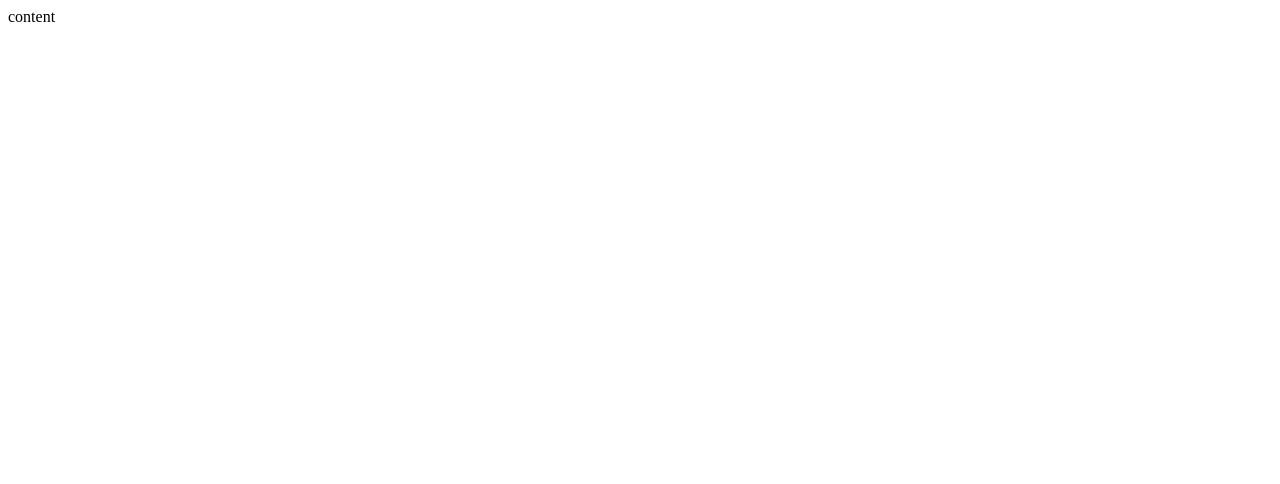
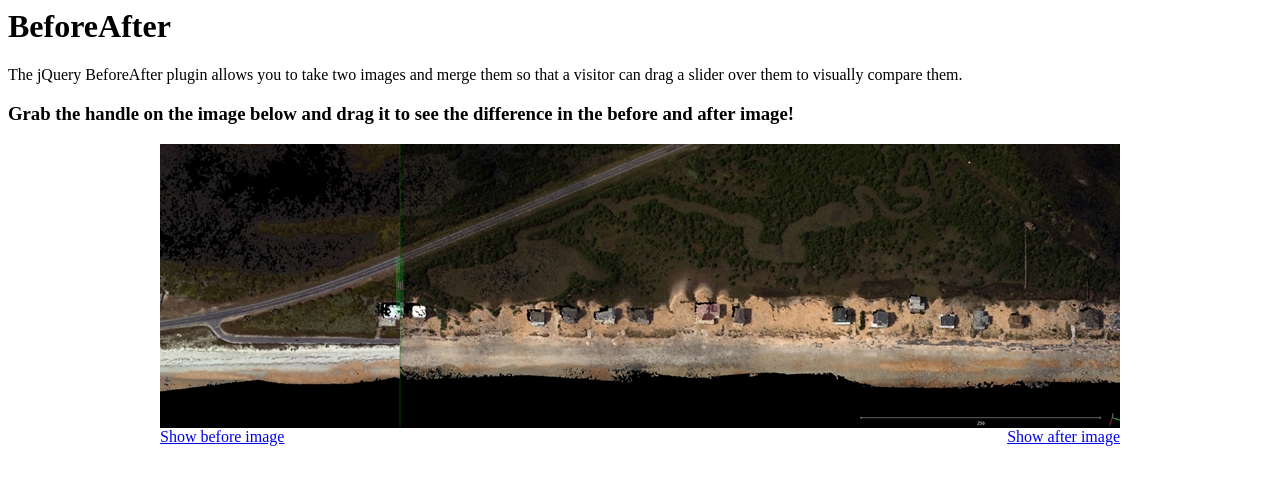
Before and after one commit to rsignell-usgs/before_after, a plain HTML site: page Matanzas_West.html in a window 1280 px wide. Drawn offline with nearby package versions, Linux system fonts and the light colour scheme.

Commit message:
Update Matanzas_West.html

```diff
--- a/Matanzas_West.html
+++ b/Matanzas_West.html
@@ -1 +1,57 @@
-content
+<head>
+	<meta http-equiv="content-type" content="text/html;charset=utf-8" />
+	<link rel="stylesheet" href="css/style.css" type="text/css" />
+	<title>jQuery BeforeAfter Plugin Demo</title>
+<style type="text/css">
+#container {
+	margin-left:auto;
+	margin-right:auto;
+}
+
+#container + div.balinks {
+	margin: 0 auto;
+}
+</style>
+<script type="text/javascript" src="http://ajax.googleapis.com/ajax/libs/jquery/1.3.2/jquery.min.js"></script>
+<script type="text/javascript" src="http://ajax.googleapis.com/ajax/libs/jqueryui/1.7.1/jquery-ui.min.js"></script>
+<script type="text/javascript" src="./jquery/beforeafter/js/jquery-1.6.1.min.js"></script>
+<script type="text/javascript" src="./jquery/beforeafter/js/jquery-ui-1.8.13.custom.min.js"></script>
+<script type="text/javascript" src="./jquery/beforeafter/js/jquery.beforeafter-1.4.min.js"></script>
+<script type="text/javascript">
+$(function(){
+	$('#container').beforeAfter({
+		animateIntro:true,
+		imagePath:'./jquery/beforeafter/js/',
+		introDuration : 600,
+		introPosition : .25,
+		showFullLinks : true,
+		beforeLinkText: 'Show before image',
+		afterLinkText: 'Show after image',
+		cursor: 'e-resize',
+		enableKeyboard: true,
+		dividerColor: '#070'
+	});
+});
+</script>
+</head>
+<body>
+	<div id="content">
+		<h1><span class="hr">Before</span>After</h1>
+		<div id="intro">
+<p>The jQuery BeforeAfter plugin allows you to take two images and merge them so
+that a visitor can drag a slider over them to visually compare them.</p>
+		</div>
+
+		<div id="left">
+			<h3>Grab the handle on the image below and drag it to see the difference in the before and after image!</h3>
+			<div id="container">
+					 <div><img alt="before" src="before.jpg" width="960" height="284" /></div>
+					 <div><img alt="after" src="after.jpg" width="960" height="284" /></div>
+			</div>
+		</div>
+		<div id="footer">
+				 <p></p>
+		</div>
+	</div>
+</body>
+</html>
```
